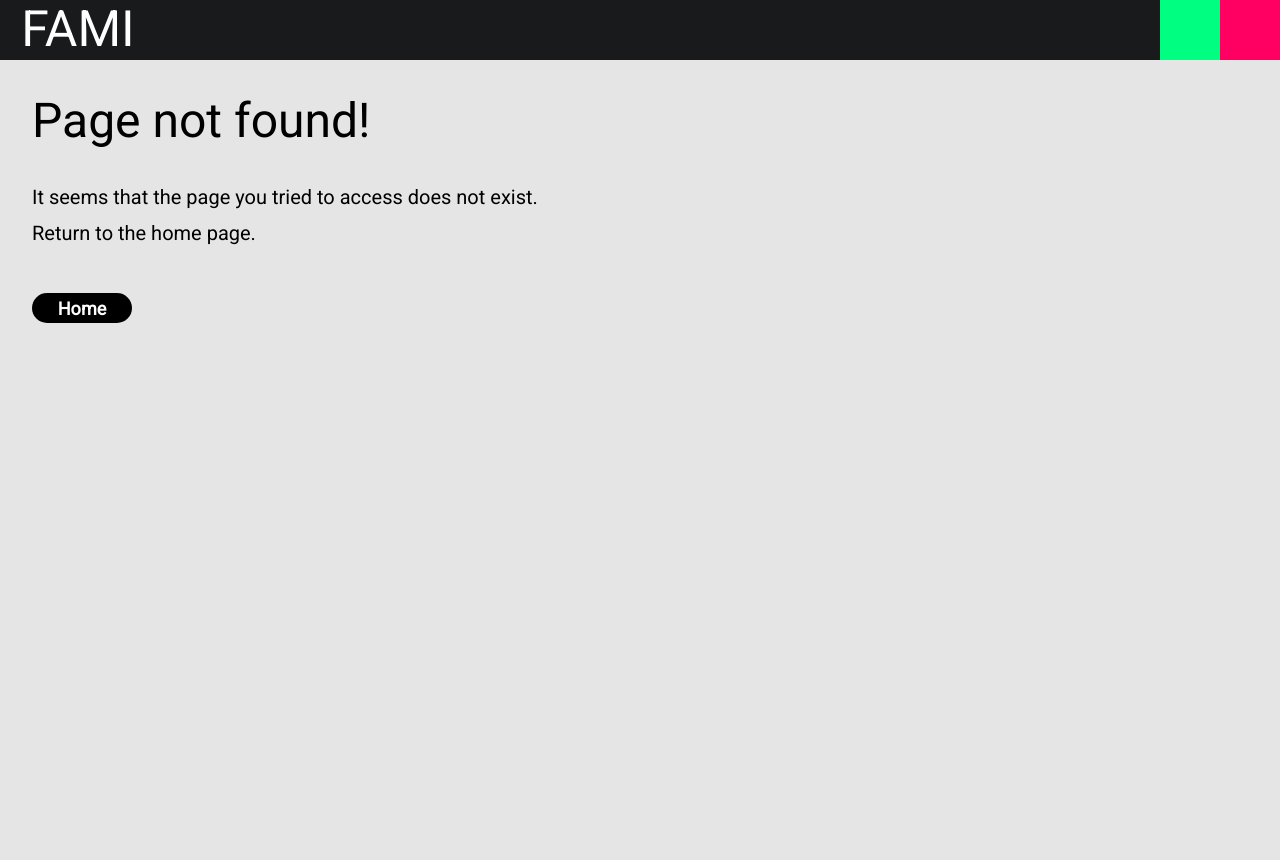
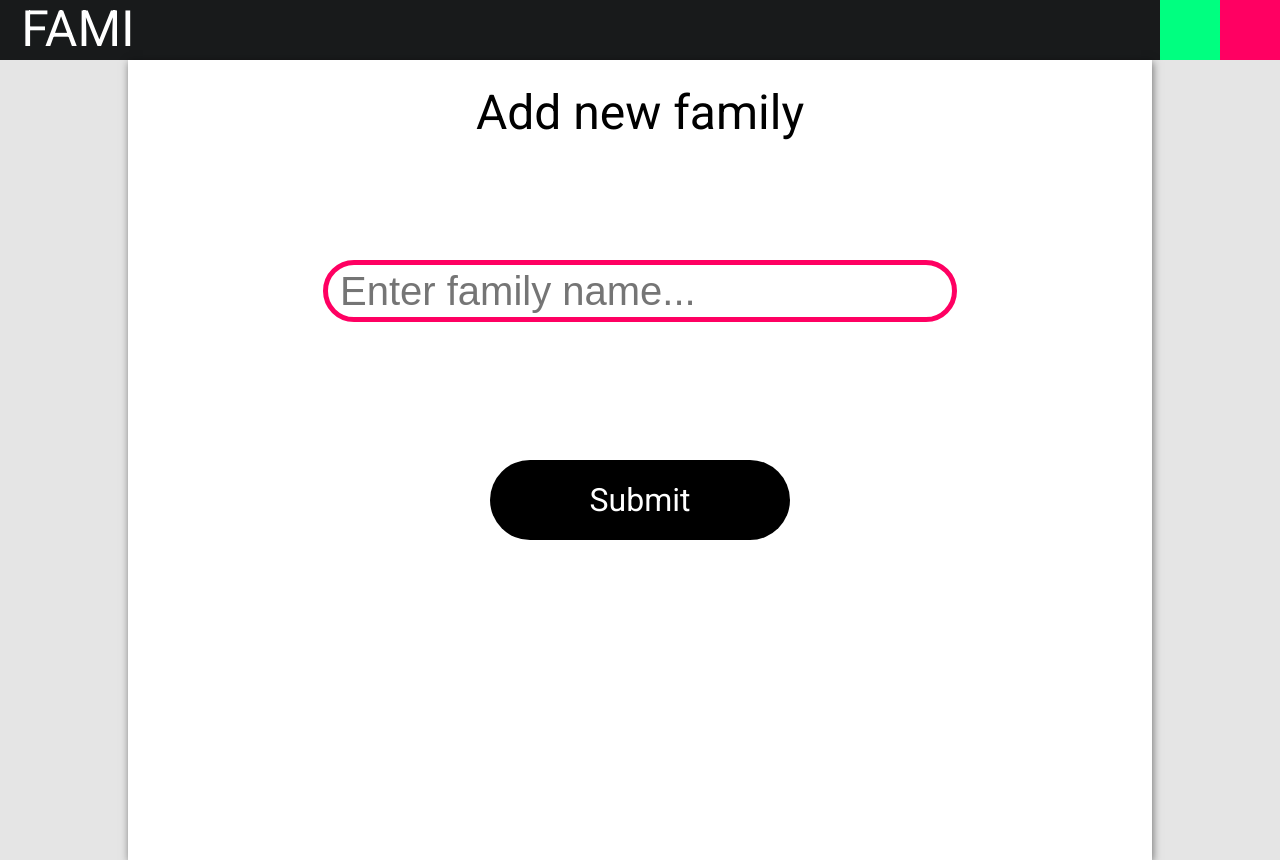
Before and after one commit to kzree/familytree-app, a React (Create React App) app in the folder client/: page /add/Family in a window 1280 px wide. Before the commit this address had no page. Before the commit the page ends 800 px from the top, so only its background shows below. Built offline with nearby package versions, Linux system fonts and the light colour scheme.

Commit message:
Created family addition view

```diff
--- a/client/src/components/Router.tsx
+++ b/client/src/components/Router.tsx
@@ -8,6 +8,7 @@ import FamilyPage from '../pages/FamilyPage';
 import SearchPage from '../pages/SearchPage';
 import FamiliesPage from '../pages/FamiliesPage';
 import NotFoundPage from '../pages/NotFoundPage';
+import FamilyAdditionPage from '../pages/FamilyAdditionPage';
 
 // prettier-ignore
 export default class Router extends Component {
@@ -22,6 +23,7 @@ export default class Router extends Component {
                     <Route path="/person/:id" exact component={PersonPage} />
                     <Route path="/family/:id" exact component={FamilyPage} />
                     <Route path="/search" exact component={SearchPage} />
+                    <Route path="/add/Family" exact component={FamilyAdditionPage} />
                     <Route component={NotFoundPage} />
                 </Switch>
             </BrowserRouter>
--- /dev/null
+++ b/client/src/pages/FamilyAdditionPage.tsx
@@ -0,0 +1,26 @@
+import React, { Component } from 'react';
+import { ButtonBigAlt } from '../components/Button';
+
+export default class FamilyAdditionPage extends Component {
+    render() {
+        return (
+            <div className="addition-page-wrap">
+                <div className="addition-content-wrap">
+                    <div className="addition-title">Add new family</div>
+                    <div className="f-addition-input-wrap">
+                        <input
+                            type="text"
+                            name="addition-input"
+                            id="addition-input"
+                            className="addition-input"
+                            placeholder="Enter family name..."
+                        />
+                    </div>
+                    <div className="f-addition-btn">
+                        <ButtonBigAlt text="Submit" />
+                    </div>
+                </div>
+            </div>
+        );
+    }
+}
--- /dev/null
+++ b/client/src/style/FamilyAdditionPage.scss
@@ -0,0 +1,56 @@
+.addition-page-wrap {
+    width: 100%;
+    height: 90vh;
+    display: flex;
+    justify-content: center;
+}
+
+.addition-content-wrap {
+    position: relative;
+    width: 80%;
+    background-color: #ffffff;
+    height: 800px;
+    box-shadow: 1px 2px 8px rgba(0, 0, 0, 0.5);
+}
+
+.addition-title {
+    position: absolute;
+    padding-top: 24px;
+    width: 100%;
+    font-size: 48px;
+    text-align: center;
+}
+
+.f-addition-input-wrap {
+    position: absolute;
+    display: flex;
+    top: 200px;
+    width: 100%;
+    height: 70px;
+    padding-bottom: 48px;
+    justify-content: center;
+
+    input {
+        width: 600px;
+        height: 50px;
+        font-size: 40px;
+        border-radius: 50px;
+        border: 5px solid $app-color1;
+        transition: all 0.2s;
+        &:focus {
+            outline: none;
+            border: 5px solid $app-color2;
+        }
+    }
+
+    input[type='text'] {
+        padding-left: 12px;
+        padding-right: 12px;
+    }
+}
+
+.f-addition-btn {
+    position: absolute;
+    top: 50%;
+    left: 50%;
+}
--- a/client/src/style/Index.scss
+++ b/client/src/style/Index.scss
@@ -12,3 +12,4 @@
 @import 'FamilyPage.scss';
 @import 'Family.scss';
 @import 'NotFoundPage.scss';
+@import 'FamilyAdditionPage.scss';
```
